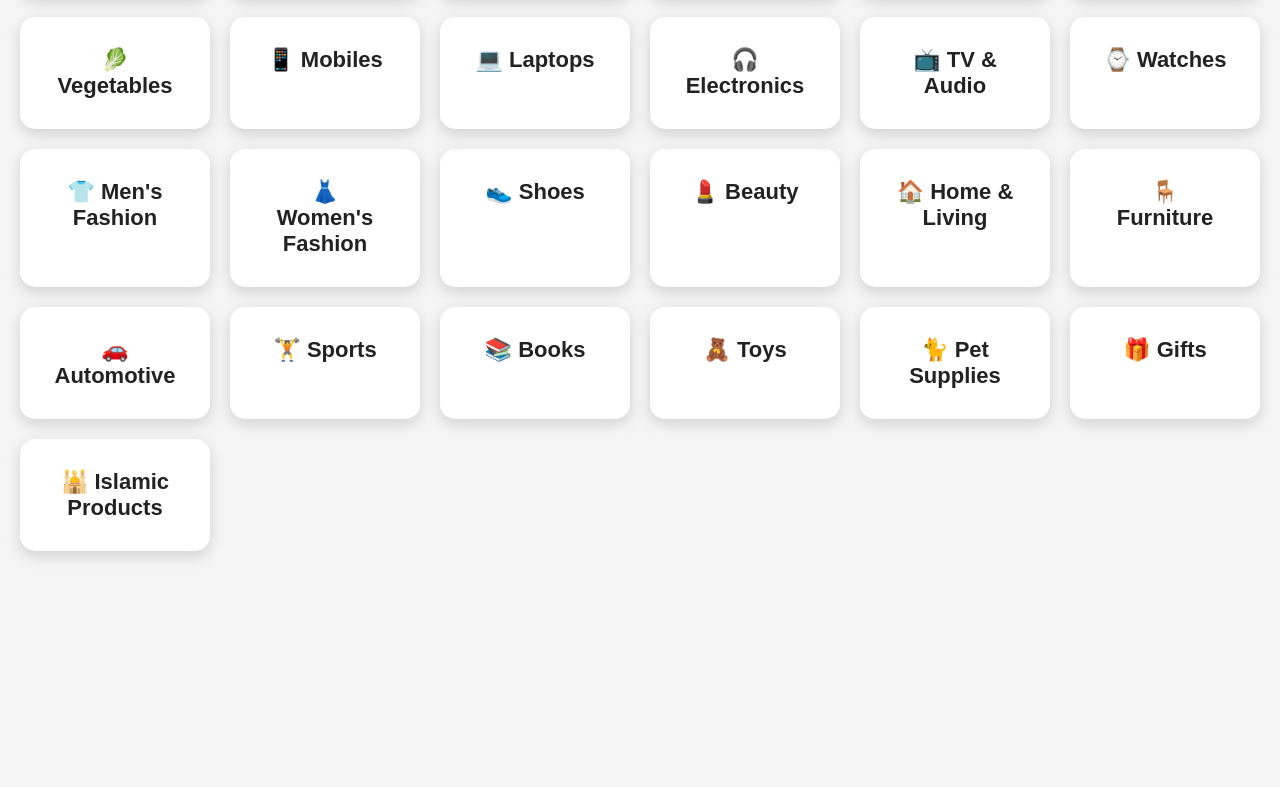
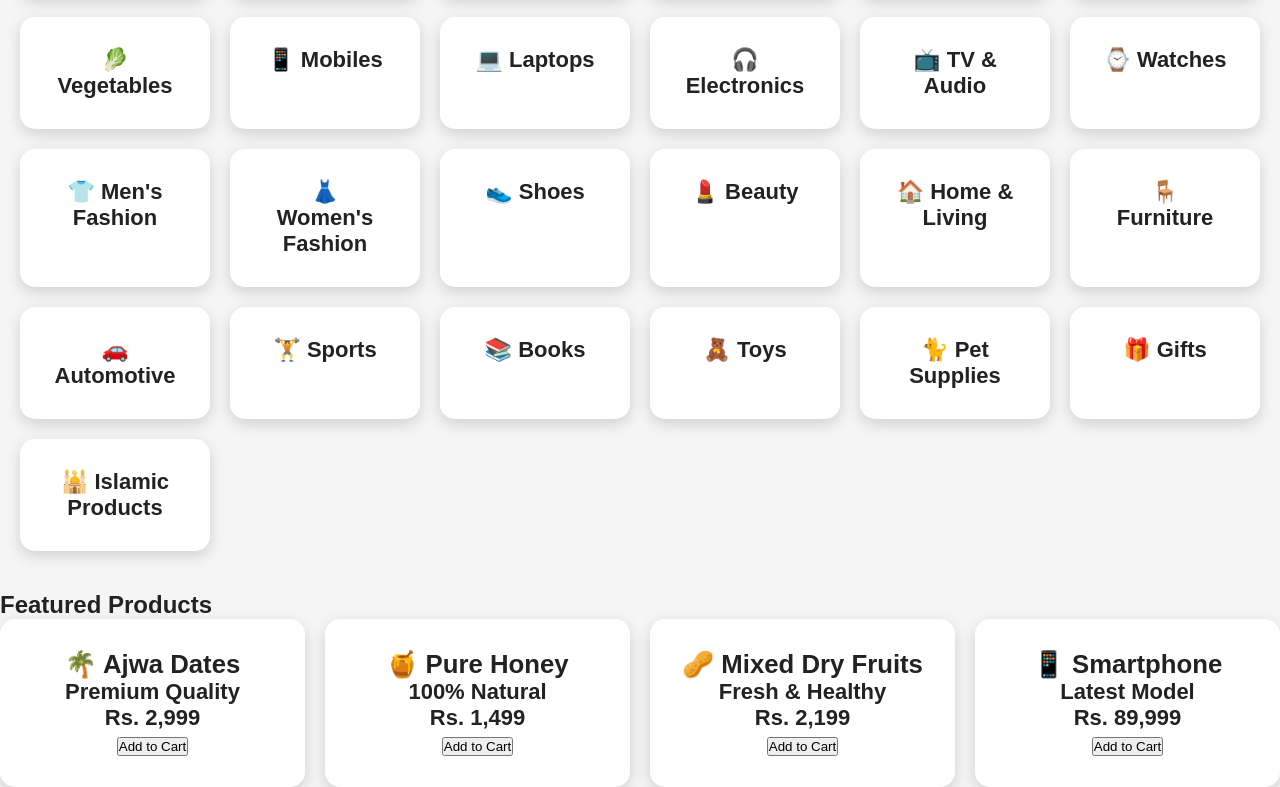
Before and after one commit to premiumdates/primemart, a plain HTML site: page index.html in a window 1280 px wide. Shown: the part 604-1391 px from the top of the page. Before the commit the page ends 1195 px from the top, so only its background shows below. Drawn offline with Linux system fonts and the light colour scheme.

Commit message:
Update index.html

```diff
--- a/index.html
+++ b/index.html
@@ -94,3 +94,42 @@
 
 </body>
 </html>
+</section>
+
+<section class="featured">
+
+<h2>Featured Products</h2>
+
+<div class="grid">
+
+<div class="card">
+<h3>🌴 Ajwa Dates</h3>
+<p>Premium Quality</p>
+<h4>Rs. 2,999</h4>
+<button>Add to Cart</button>
+</div>
+
+<div class="card">
+<h3>🍯 Pure Honey</h3>
+<p>100% Natural</p>
+<h4>Rs. 1,499</h4>
+<button>Add to Cart</button>
+</div>
+
+<div class="card">
+<h3>🥜 Mixed Dry Fruits</h3>
+<p>Fresh & Healthy</p>
+<h4>Rs. 2,199</h4>
+<button>Add to Cart</button>
+</div>
+
+<div class="card">
+<h3>📱 Smartphone</h3>
+<p>Latest Model</p>
+<h4>Rs. 89,999</h4>
+<button>Add to Cart</button>
+</div>
+
+</div>
+
+</section>
```
